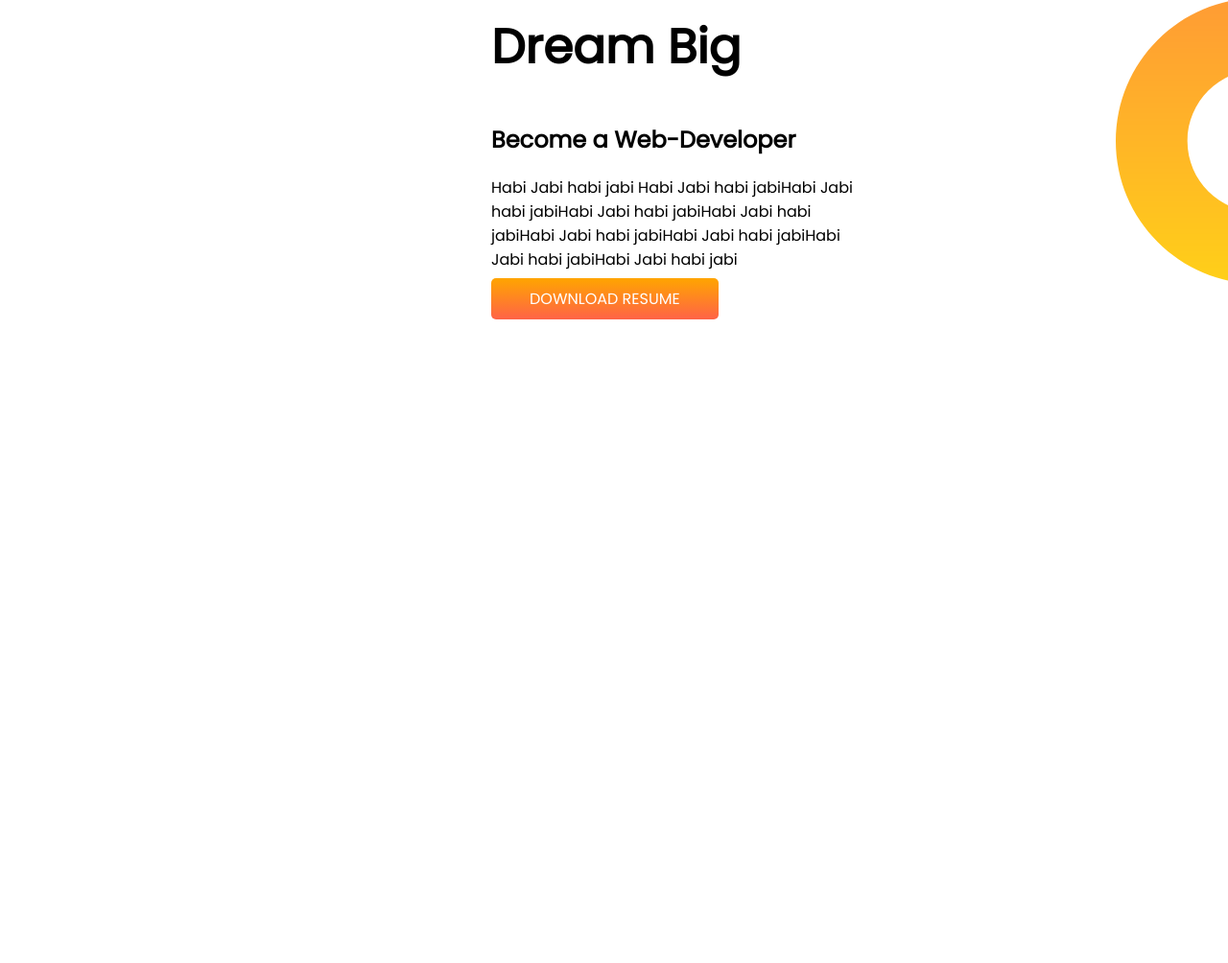
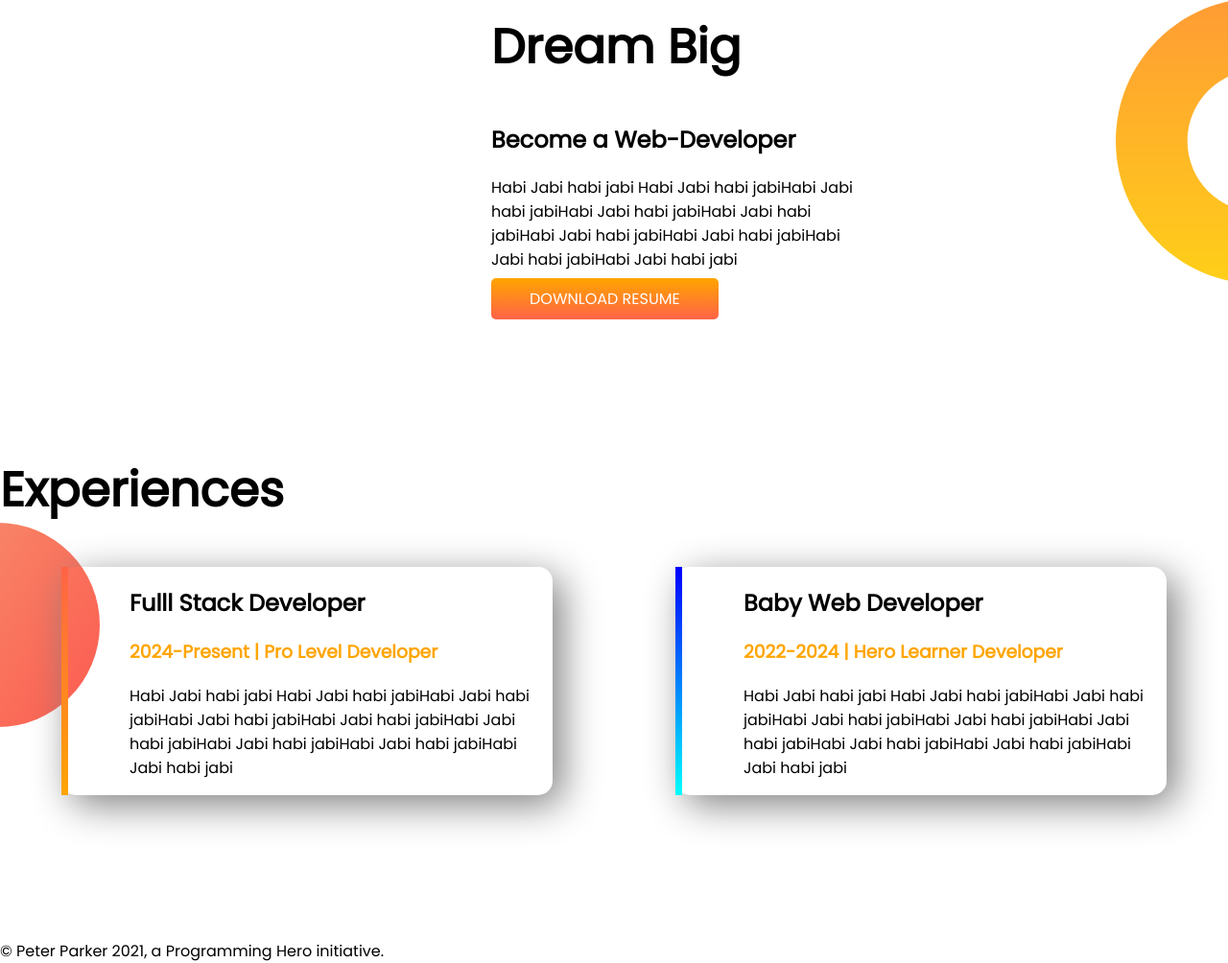
Before and after one commit to ronysarker49/developer-portfolio, a plain HTML site: page index.html in a window 1280 px wide. Shown: the part 793-1797 px from the top of the page at 96% size. Before the commit the page ends 1267 px from the top, so only its background shows below. Drawn offline with Linux system fonts and the light colour scheme.

Commit message:
footer and experience add

```diff
--- a/index.html
+++ b/index.html
@@ -14,7 +14,7 @@
 </head>
 
 <body>
-    <section class="top-banner">
+    <section class="top-banner flexible-container">
         <div class="half-width">
 
             <h1>Welcome To</h1>
@@ -33,7 +33,8 @@
         </div>
 
     </section>
-    <section class=" dream-big">
+
+    <section class=" dream-big flexible-container">
         <div class="half-width">
             <img src="images/website-interface-development-planning-devops-team-flat-characters-working-ui-ux-content-design-computer-software-creation-web-development_335657-228.jpg"
                 alt="">
@@ -49,6 +50,28 @@
 
     </section>
 
+    <section class=" experience-area">
+        <h1>Experiences</h1>
+        <div class="flexible-container">
+            <div id="full-stack-experience" class="experience-item half-width">
+                <h2>Fulll Stack Developer</h2>
+                <h3 class="orange-color">2024-Present | Pro Level Developer</h3>
+                <p>Habi Jabi habi jabi Habi Jabi habi jabiHabi Jabi habi jabiHabi Jabi habi jabiHabi Jabi habi jabiHabi
+                    Jabi
+                    habi jabiHabi Jabi habi jabiHabi Jabi habi jabiHabi Jabi habi jabi</p>
+            </div>
+
+            <div id="web-dev-experience" class="experience-item half-width">
+                <h2>Baby Web Developer</h2>
+                <h3 class="orange-color">2022-2024 | Hero Learner Developer</h3>
+                <p>Habi Jabi habi jabi Habi Jabi habi jabiHabi Jabi habi jabiHabi Jabi habi jabiHabi Jabi habi jabiHabi
+                    Jabi
+                    habi jabiHabi Jabi habi jabiHabi Jabi habi jabiHabi Jabi habi jabi</p>
+            </div>
+        </div>
+    </section>
+    <footer>© Peter Parker 2021, a Programming Hero initiative.</footer>
+
 </body>
 
 </html>
--- a/style.css
+++ b/style.css
@@ -10,7 +10,7 @@ h1{
 
 }
 
-section{
+.flexible-container{
     display: flex;
     margin-bottom: 150px;
 }
@@ -40,3 +40,31 @@ section{
     background-repeat: no-repeat;
     background-position: right;
 }
+.experience-item{
+    width: 40%;
+    margin-left: 5%;
+    margin-right: 5%;
+    border-radius: 15px;
+    box-shadow: 10px 10px 40px gray;
+
+}
+.experience-area{
+    background-image: url(images/exp-bg.png);
+    background-repeat: no-repeat;
+    background-position: left;
+}
+#web-dev-experience{
+    border-left: 7px solid;
+    border-image: linear-gradient(blue, cyan);
+    border-image-slice: 1;
+
+    }
+
+#full-stack-experience{
+    border-left: 7px solid;
+    border-image: linear-gradient(tomato, orange);
+    border-image-slice: 1;
+}
+footer p {
+    text-align: center;
+}
```
